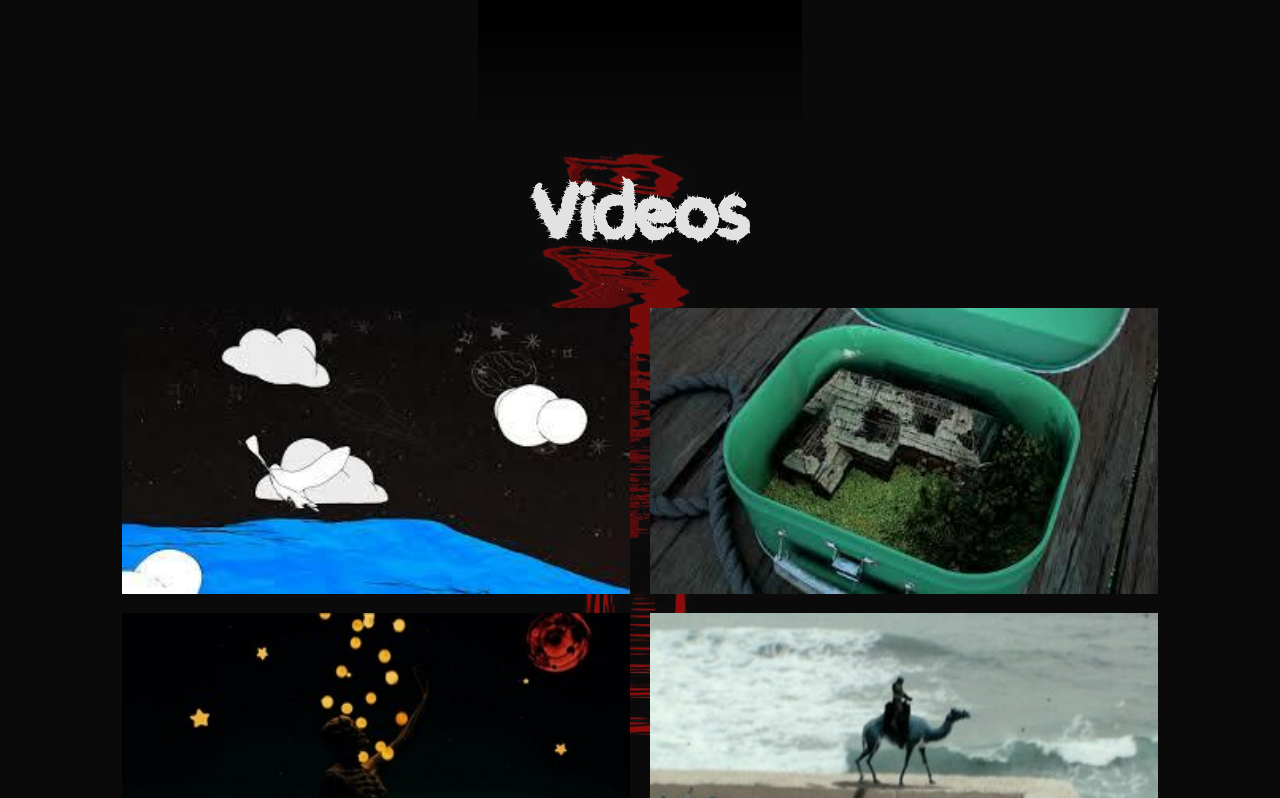
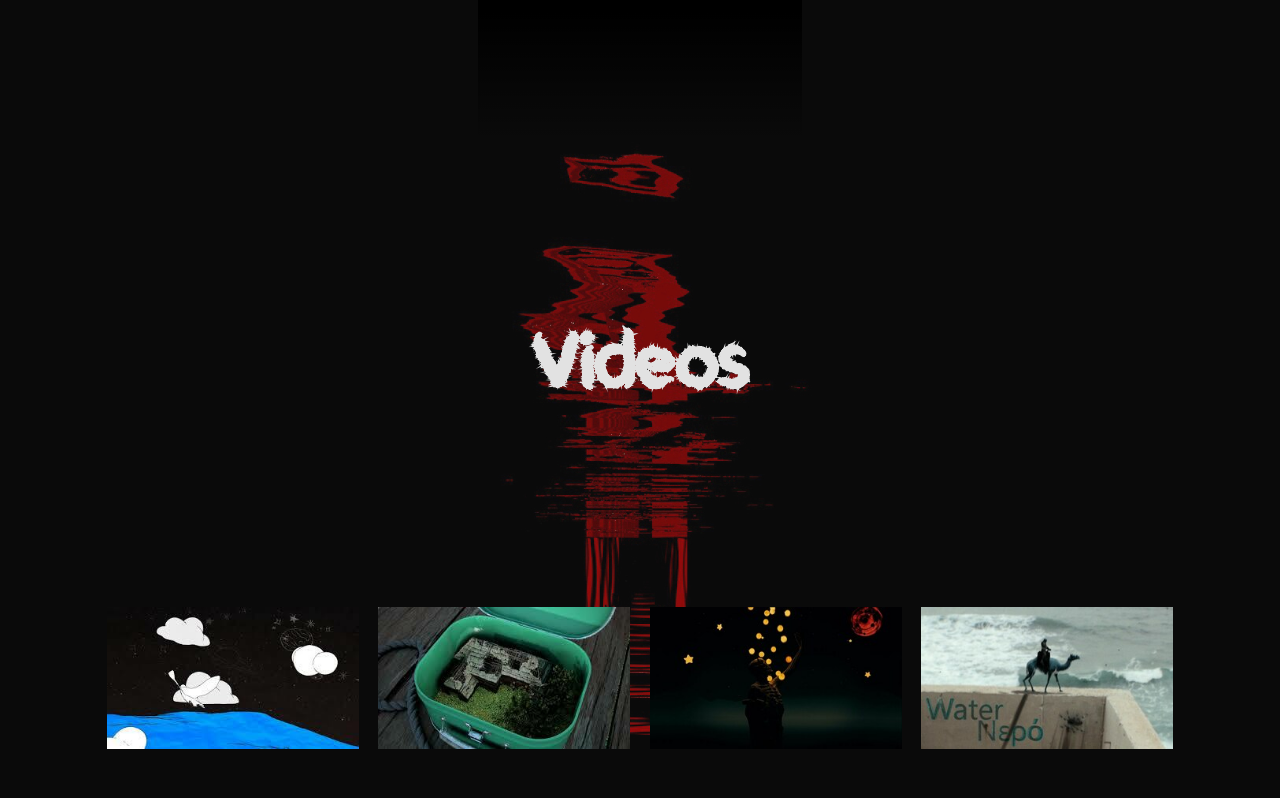
Before and after one commit to thpapei/stratashi-portfolio, a React app: page / in a window 1280 px wide. Shown: the part 2259-3057 px from the top of the page. Built offline with nearby package versions, Linux system fonts and the light colour scheme.

Commit message:
Video thumbnails are now smaller on desktop

```diff
--- a/src/styles/components/_Videos.scss
+++ b/src/styles/components/_Videos.scss
@@ -24,6 +24,10 @@
       &:active {
         border: 2px solid $primary-color;
       }
+
+      @media (min-width: $desktop-breakpoint) {
+        width: 20%;
+      }
     }
   }
 
```
